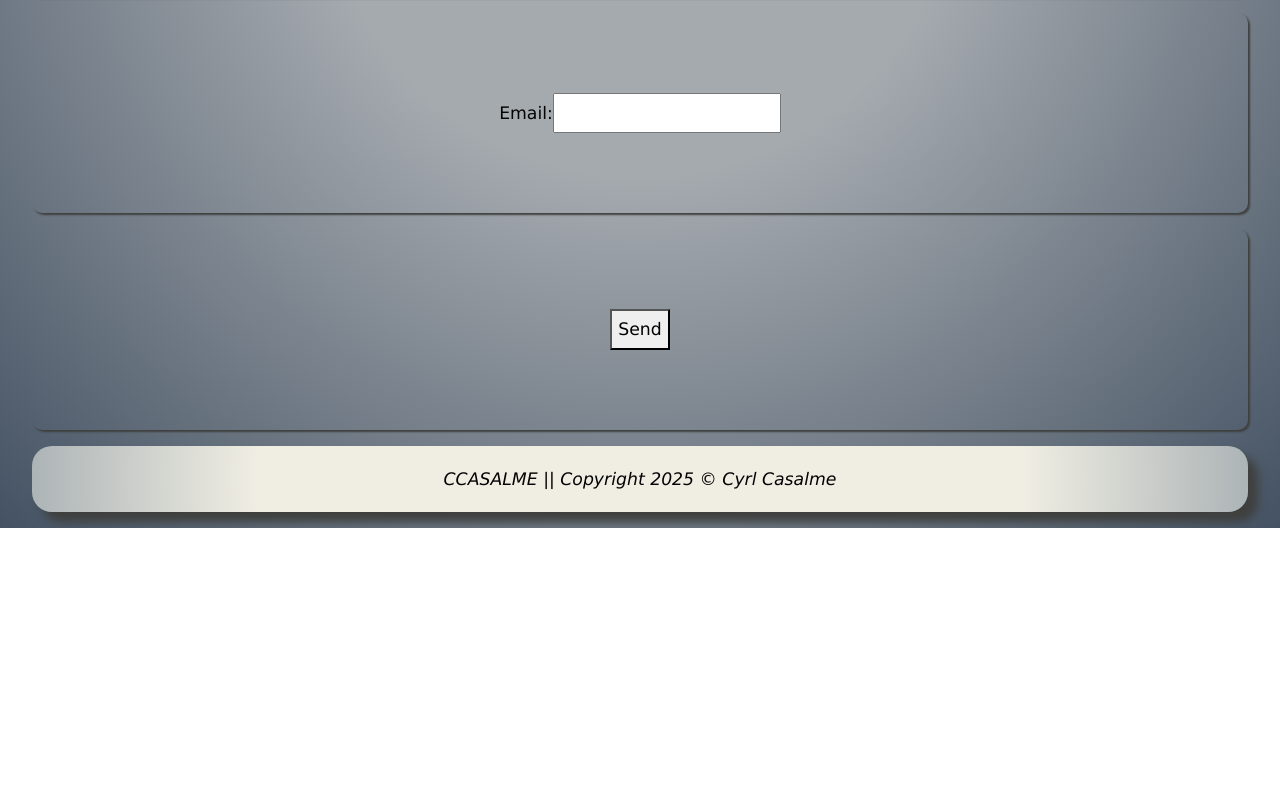
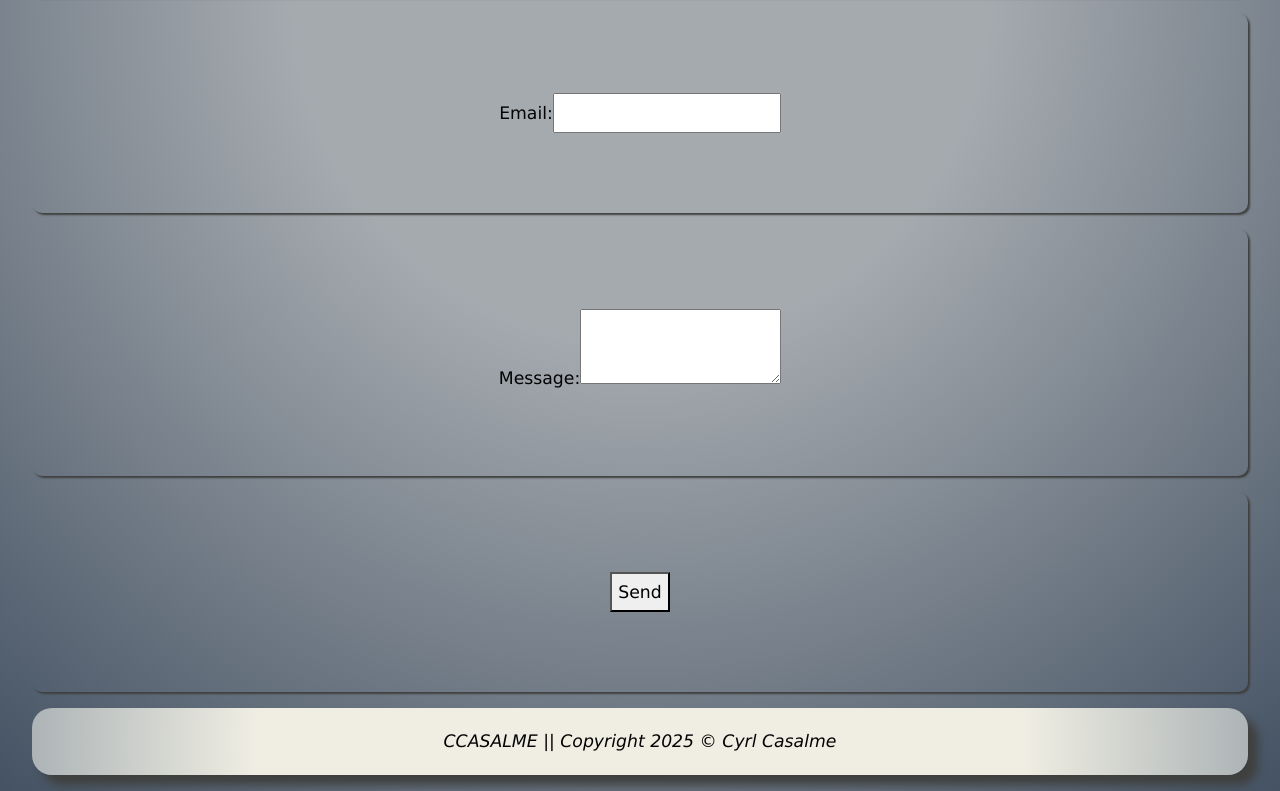
Before and after one commit to ccasalme/CyrlCasalme, a React (Vite) app in the folder CyrlCasalme/: page /Contact in a window 1280 px wide. Shown: the part 804-1595 px from the top of the page. Before the commit the page ends 1332 px from the top, so only its background shows below. Built offline with nearby package versions, Linux system fonts and the light colour scheme.

Commit message:
added a message box

```diff
--- a/CyrlCasalme/src/pages/Contact.jsx
+++ b/CyrlCasalme/src/pages/Contact.jsx
@@ -37,6 +37,12 @@
                 </label>
             </p>
             <p>
+                <label>
+                    Message:
+                    <textarea name="message" />
+                </label>
+            </p>
+            <p>
                 <button type="submit">Send
                 </button>
 
```
